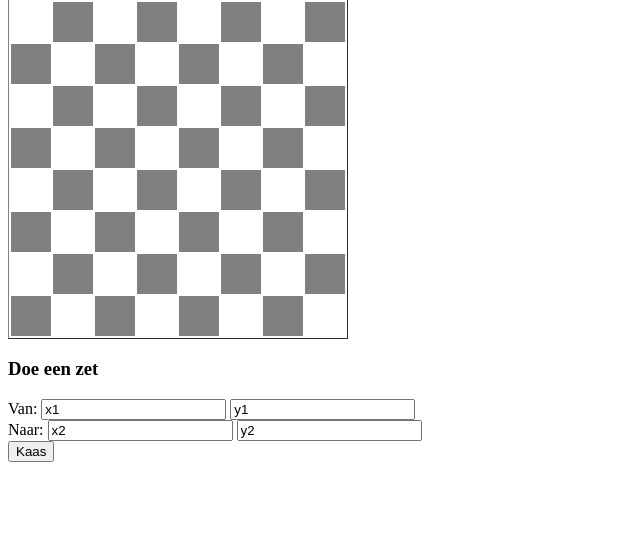
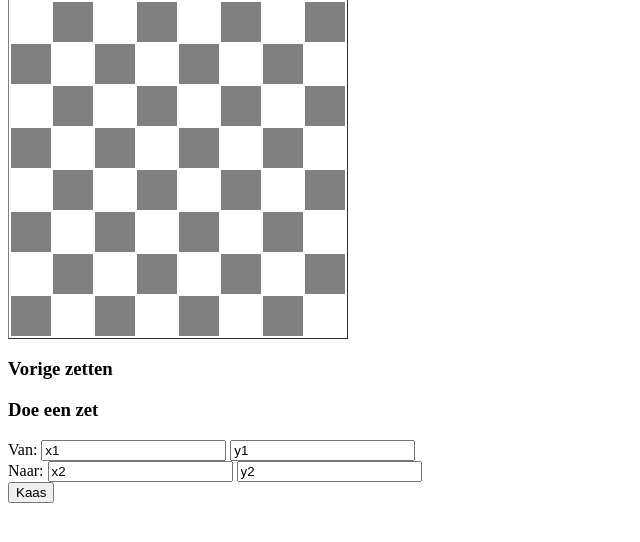
Before and after one commit to kooi/schaakrobot-pws, a Flask app: template templates/schaakbord.html in a window 1280 px wide. Shown: the part 67-609 px from the top of the page, without its empty margins (0-640 px from the left). Run offline with Flask 2, Linux system fonts and the light colour scheme; the template is opened without the code that fills it, so the values that code supplies are empty.

Commit message:
Vorige zetten worden bewaard in python shelf database

```diff
--- a/app.py
+++ b/app.py
@@ -1,17 +1,41 @@
 from flask import Flask, render_template, request, redirect, url_for
 import serial
+import shelve
 
 app = Flask(__name__)
+zetten_database = 'zetten.db'
+
+
+@app.route('/reset')
+def init_database():
+    db = shelve.open(zetten_database)
+    # In principe maken we een lege database
+    # db['zetten'] = []
+    # Voor testen maken we gebruik van een aantal dummy-zetten
+    db['zetten'] = [
+        {   "x1": 5, "y1": 2, "x2": 5, "y2": 4 }, # e2e4
+        {   "x1": 5, "y1": 7, "x2": 5, "y2": 5 }, # e7e5
+    ]
+    db.close()
 
 
 @app.route('/')
 def schaakbord():
-    # return '<h1>Hello, World!</h1>'
-    return render_template('schaakbord.html')
+    # Vertaling voor de naam van de x-coordinaat
+    # x: A=1 ... H=8
+    # y: 1=1 ... 8=8
+    vertaling_x = [0, "a", "b", "c", "d", "e", "f", "g", "h"]
+
+    # Lees vorige zetten in uit de database
+    db = shelve.open(zetten_database)
+    vorige_zetten = db['zetten']
+    db.close()
+    return render_template('schaakbord.html', zetten=vorige_zetten, key_x=vertaling_x)
 
 
-@app.route('/zet') # We gebruiken nu requests dus geen lange endpoint
-# def zet(x1, y1, x2, y2):
+# Endpoint voor het uitvoeren van een zet
+# deze verwacht 4 parameters, x1, y1, x2 & y2
+@app.route('/zet')
 def zet():
     # Lees de waarden uit het formulier in
     # Als de waarden niet gegeven zijn of
@@ -20,14 +44,19 @@ def zet():
     y1 = request.args.get('y1', default=0, type=int)
     x2 = request.args.get('x2', default=0, type=int)
     y2 = request.args.get('y2', default=0, type=int)
-    # TODO: Lees vorige zetten ook in
 
     # Als de waardes incorrect zijn willen we natuurlijk niet dat
     # de robot dit probeert. We controleren dat alle getallen
     # in de toegestane lijst staan
+    # TODO: Controleer beter op valide zetten
     valid_range = [1, 2, 3, 4, 5, 6, 7, 8]
     if x1 in valid_range and y1 in valid_range:
         if x2 in valid_range and y2 in valid_range:
+
+            # Open de shelf (block)
+            db = shelve.open(zetten_database)
+            zetten = db['zetten']
+            zetten.append({"x1": x1, "y1": y1, "x2": x2, "y2": y2})
 
             # Maak een verbinding met de schaakrobot (controleer adres)
             # seriele_poort = serial.Serial('/dev/ttyUSB0', 9600)
@@ -38,9 +67,12 @@ def zet():
             # seriele_poort.write(x2)
             # seriele_poort.write(y2)
 
-            # Als het gelukt is, ga dan terug naar het endpoint voor schaakbord
-            # TODO: Geef vorige zetten mee
+            # Sla vorige zetten op en sluit de shelf (unblock)
+            db['zetten'] = zetten
+            db.close()
+
+            # Ga terug naar het endpoint voor schaakbord
             return redirect( url_for('schaakbord') )
 
-    # Tenminste één van de waardes was niet goed. Reyurn gewoon alle waardes.
+    # Tenminste één van de waardes was niet goed. Return gewoon alle waardes.
     return { 'x1': x1, 'y1': y1, 'x2': x2, 'y2': y2 }
--- a/templates/schaakbord.html
+++ b/templates/schaakbord.html
@@ -109,9 +109,12 @@
         </tr>
     </table>
 
-    <!-- TODO:
-        <h3>Vorige zetten</h3>
-    -->
+    <h3>Vorige zetten</h3>
+    <ol>
+        {% for zet in zetten %}
+        <li>{{key_x[zet.x1]}}{{zet.y1}}-{{key_x[zet.x2]}}{{zet.y2}}</li>
+        {% endfor %}
+    </ol>
 
     <h3>Doe een zet</h3>
 
```
Also changed, not shown: 2 other files.
